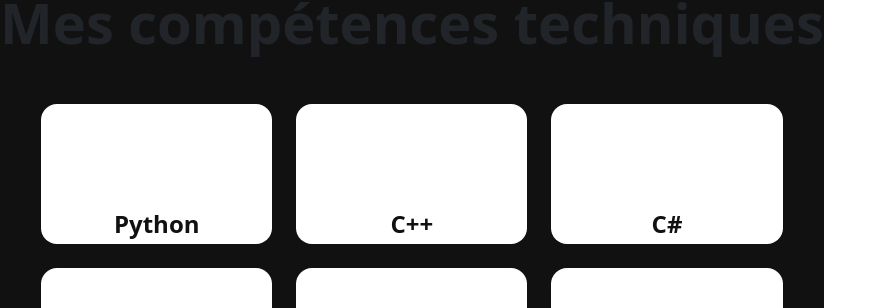
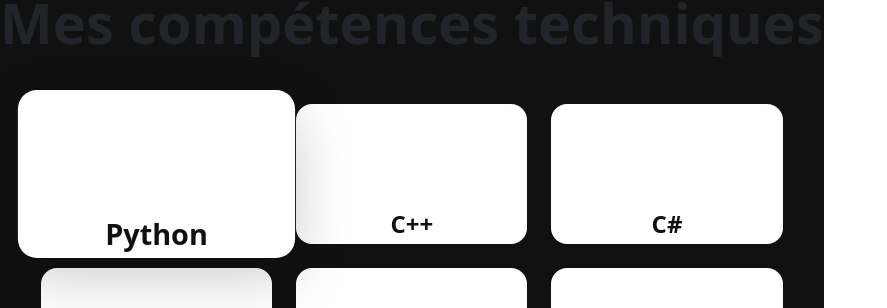
Before and after one commit to Jokanami/React_portfolio, a React (Vite) app in the folder portfolio/: page /skills in a window 1280 px wide. In both pictures the pointer is over the element "Python". Shown: the part 127-435 px from the top of the page, without its empty margins (0-887 px from the left). Built offline with nearby package versions, Linux system fonts and the light colour scheme; some icons are missing.

Commit message:
Ajout_zoom
Ajout d'un effet de zoom lorsque la souris passe sur une carte

```diff
--- a/portfolio/src/SkillsPage/SkillsPage.css
+++ b/portfolio/src/SkillsPage/SkillsPage.css
@@ -26,6 +26,12 @@
     align-items: center;
 }
 
+.skills-grid-card:hover{
+    transform: scale(1.2);
+    box-shadow: 0 16px 48px rgba(0, 0, 0, 0.2);
+    z-index: 10;
+}
+
 
 .skills-grid-card-name{
     font-size: 24px;
```
